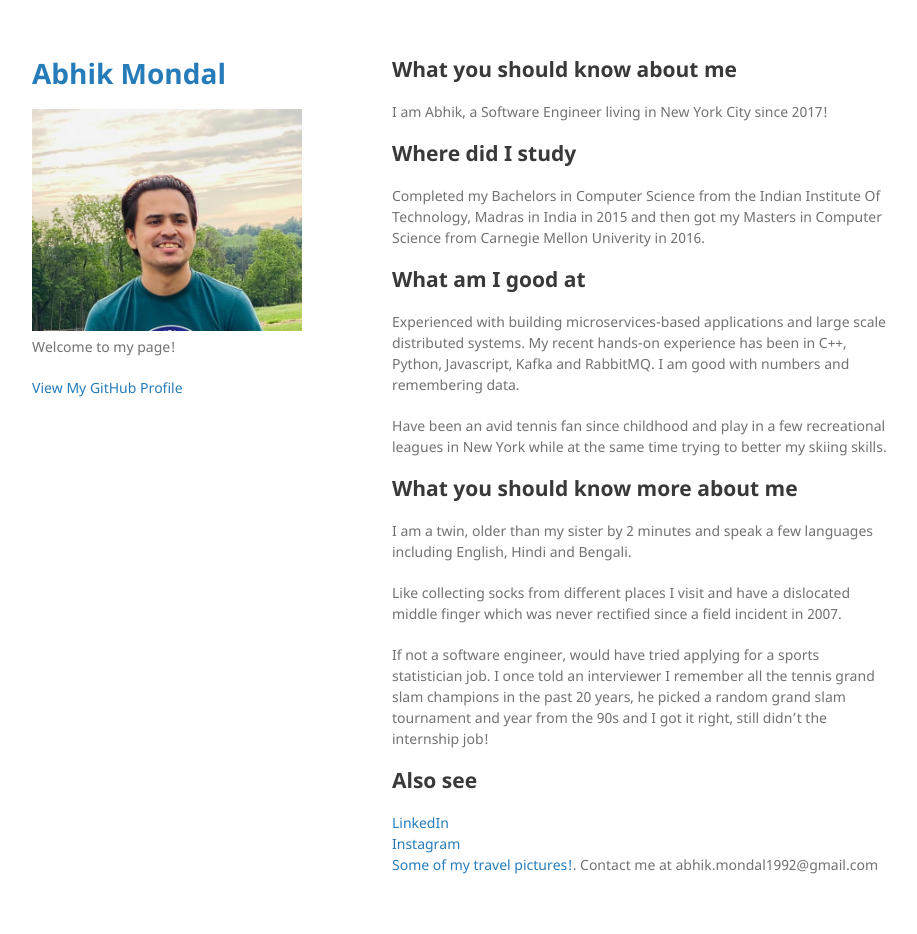
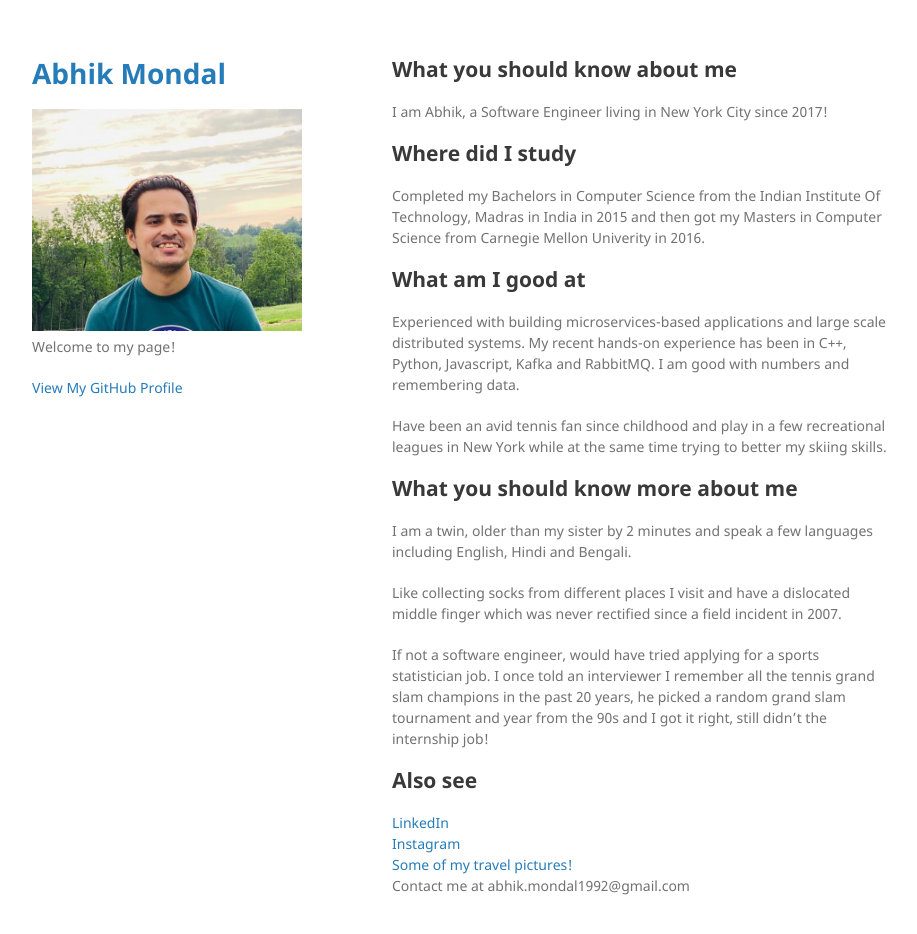
Before and after one commit to abhik92/abhik92.github.io, a Jekyll site: the page built from index.md, in a window 1280 px wide and 966 px high. Shown: the top 934 px of the window, without its empty margins (178-1095 px from the left). Built offline with Jekyll 4.4.1, drawn with Linux system fonts in a browser that asks for light colours; our own code applies the rules of GitHub Pages for plain Markdown files.

```diff
--- a/index.md
+++ b/index.md
@@ -27,7 +27,7 @@ If not a software engineer, would have tried applying for a sports statistician
 
 [LinkedIn](http://www.linkedin.com/in/abhik-mondal)\
 [Instagram](http://www.instagram.com/a6h1k92/)\
-[Some of my travel pictures!](./another-page.html).
+[Some of my travel pictures!](./another-page.html)\
 Contact me at abhik.mondal1992@gmail.com
 
 <!---
```
